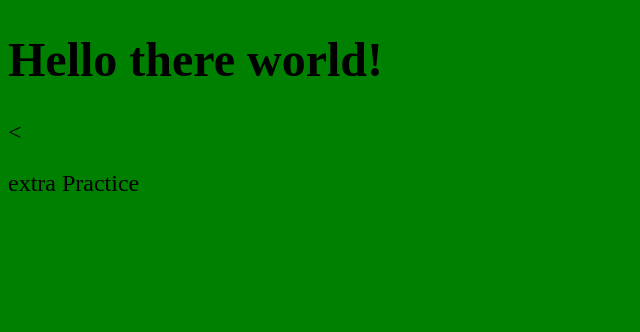
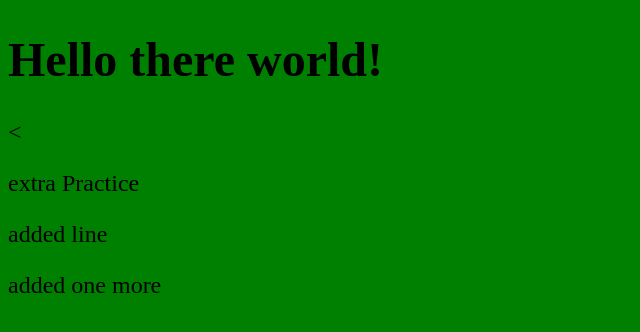
Before and after one commit to nrrao/practice3, a plain HTML site: page index.html in a window 1280 px wide. Shown: the whole page, without its empty margins (0-640 px from the left). Drawn offline with Linux system fonts and the light colour scheme.

Commit message:
added line

```diff
--- a/index.html
+++ b/index.html
@@ -7,5 +7,7 @@
 <body>
   <h1>Hello there world!</h1>
   <<p>extra Practice</p>
+  <p>added line</p>
+  <p>added one more</p>
 </body>
 </html>
```
